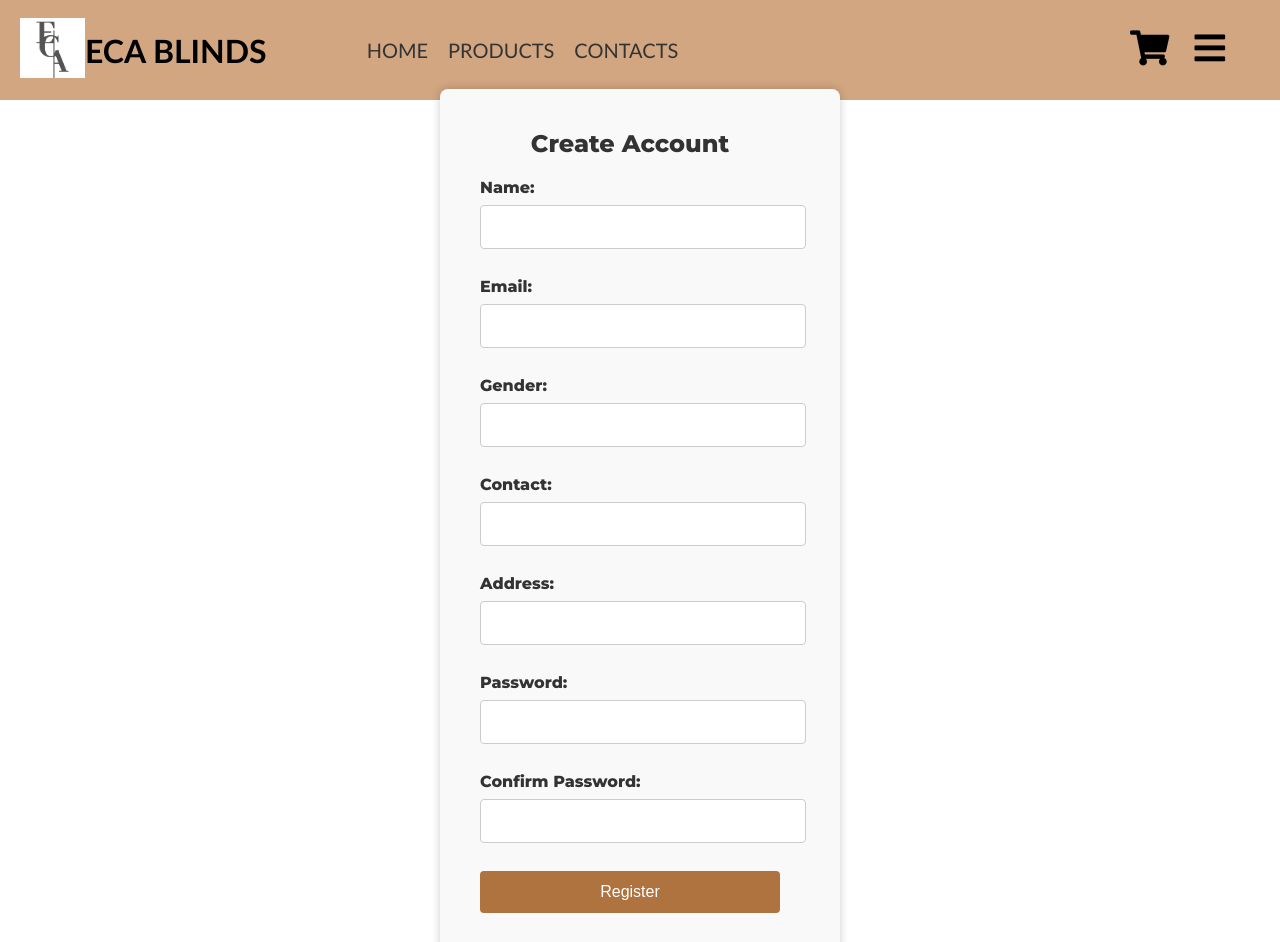
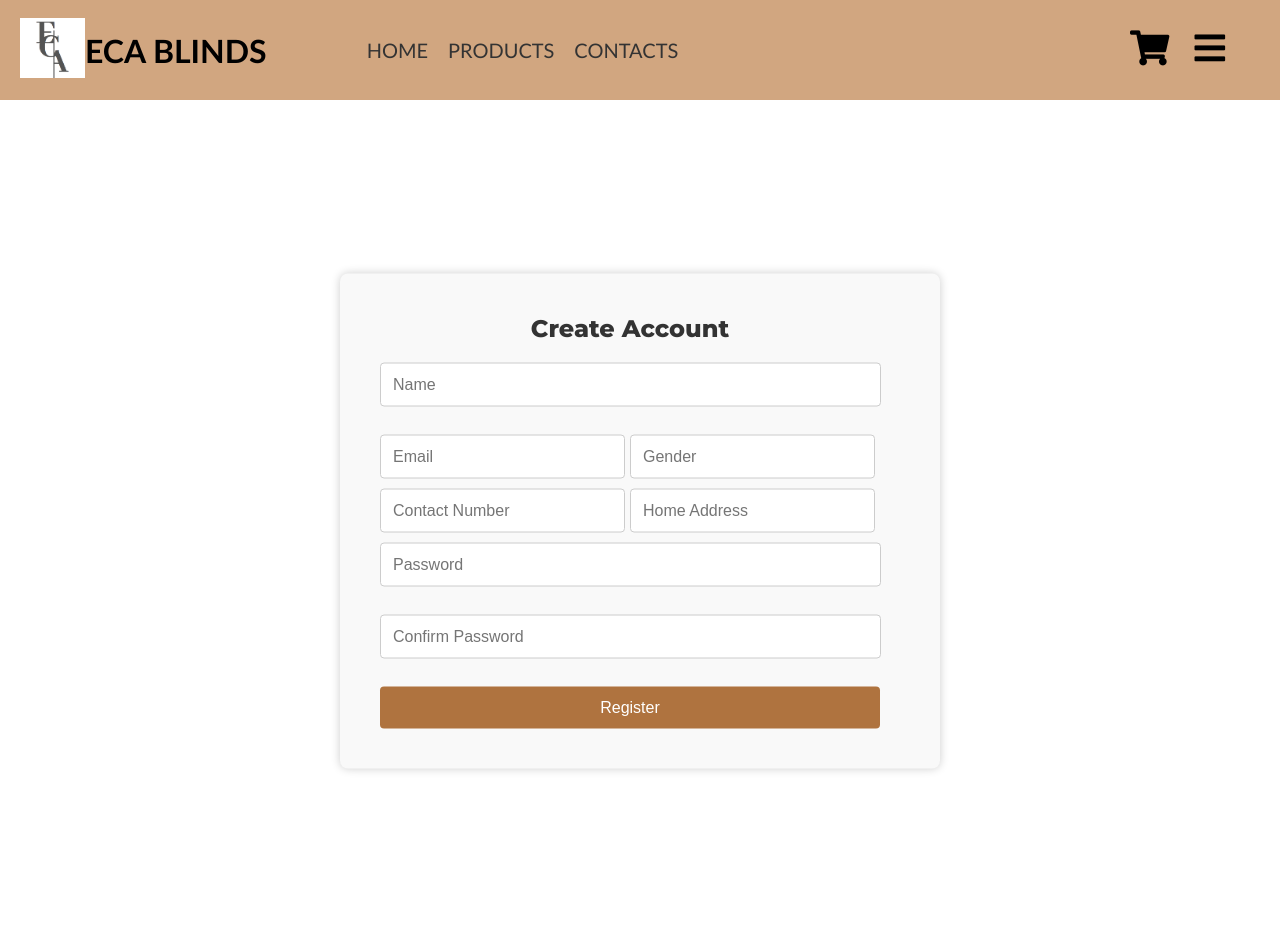
Before and after one commit to EinahJ/blinds-business, a PHP site: page /create.php in a window 1280 px wide. Run offline with PHP 8.4, Linux system fonts and the light colour scheme.

Commit message:
create account initial design

```diff
--- a/create.php
+++ b/create.php
@@ -190,10 +190,8 @@
             box-shadow: 0 0 10px rgba(0, 0, 0, 0.2);
             padding: 40px 60px 40px 40px;
             margin: 50px auto;
-            width: 300px;
+            width: 500px;
             text-align: center;
-            z-index: 2;
-
         }
 
         #regForm h2 {
@@ -216,10 +214,26 @@
             text-align: left;
         }
 
+        #regForm .container{
+            display: flex;
+        }
+
+        #regForm .container input{
+            margin-right: 5px;
+        }
+
+        #regForm .container2{
+            display: flex;
+        }
+
+        #regForm .container2 input{
+            margin-right: 5px;
+        }
+
         #regForm input[type="text"],
         #regForm input[type="email"],
         #regForm input[type="password"] {
-            width: 100%;
+            width: 95%;
             padding: 12px;
             margin-bottom: 10px;
             border: 1px solid #ccc;
@@ -303,27 +317,23 @@
     <div id="regForm">
         <h2>Create Account</h2>
         <form method="POST">
-            <label for="name">Name:</label>
-            <input type="text" id="name" name="name" required><br>
+            <input type="text" id="name" name="name" placeholder="Name" required><br>
 
-            <label for="email">Email:</label>
-            <input type="email" id="email" name="email" required><br>
+            <div class="container">
+            <input type="email" id="email" name="email" placeholder="Email" required><br>
 
-            <label for="gender">Gender:</label>
-            <input type="text" id="gender" name="gender" required><br>
+            <input type="text" id="gender" name="gender" placeholder="Gender" required><br>
+            </div>
 
-            <label for="contact">Contact:</label>
-            <input type="text" id="contact" name="contact" required><br>
+            <div class="container2">
+            <input type="text" id="contact" name="contact" placeholder="Contact Number" required><br>
 
-            <label for="address">Address:</label>
-            <input type="text" id="address" name="address" required><br>
+            <input type="text" id="address" name="address" placeholder="Home Address" required><br>
+            </div>
 
-            <label for="password">Password:</label>
-            <input type="password" id="password" name="password" required><br>
+            <input type="password" id="password" name="password" placeholder="Password" required><br>
 
-            <label for="password">Confirm Password:</label>
-            <input type="password" id="Cpassword" name="confirm-password" required><br>
-
+            <input type="password" id="Cpassword" name="confirm-password" placeholder="Confirm Password" required><br>
 
             <button type="submit">Register</button>
         </form>
```
